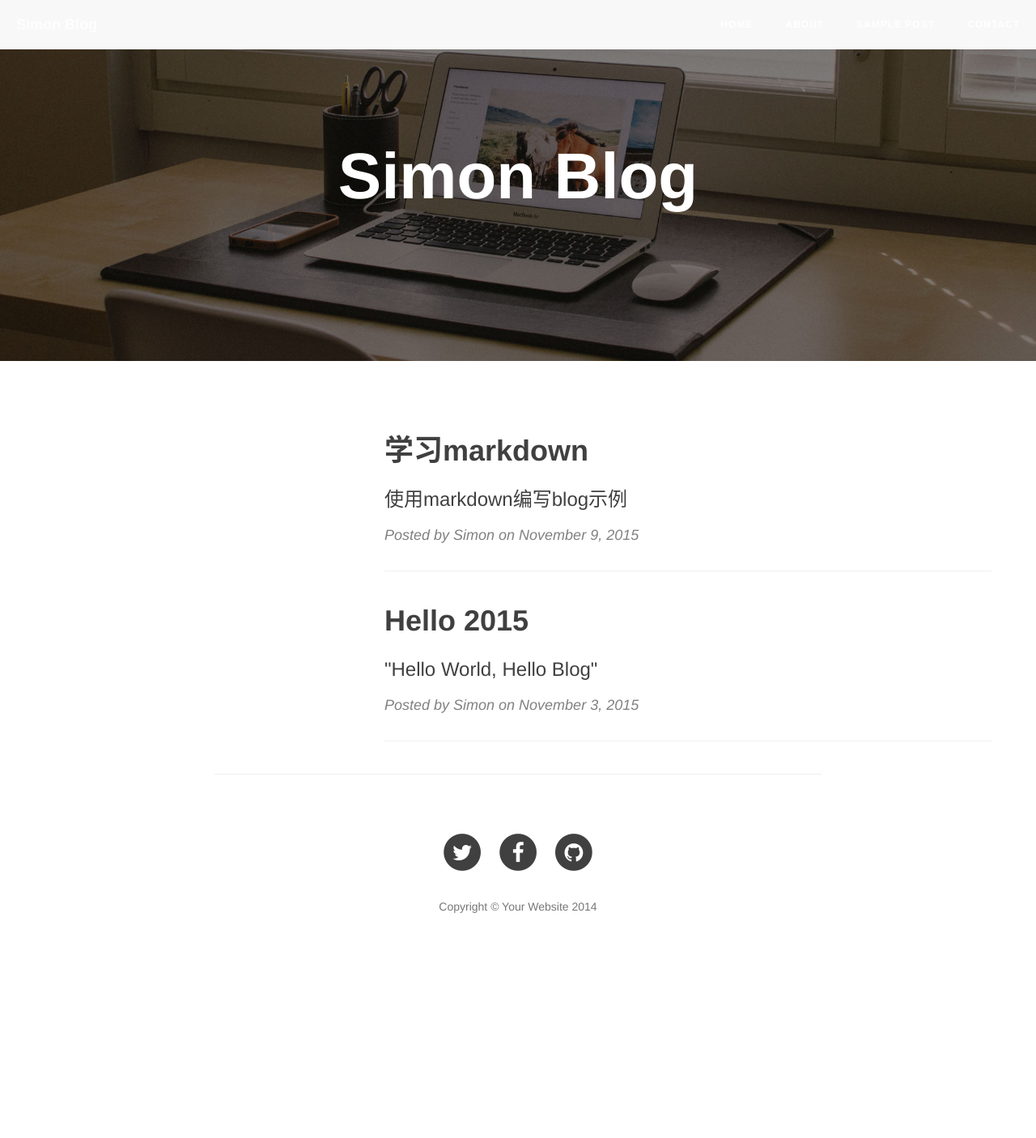
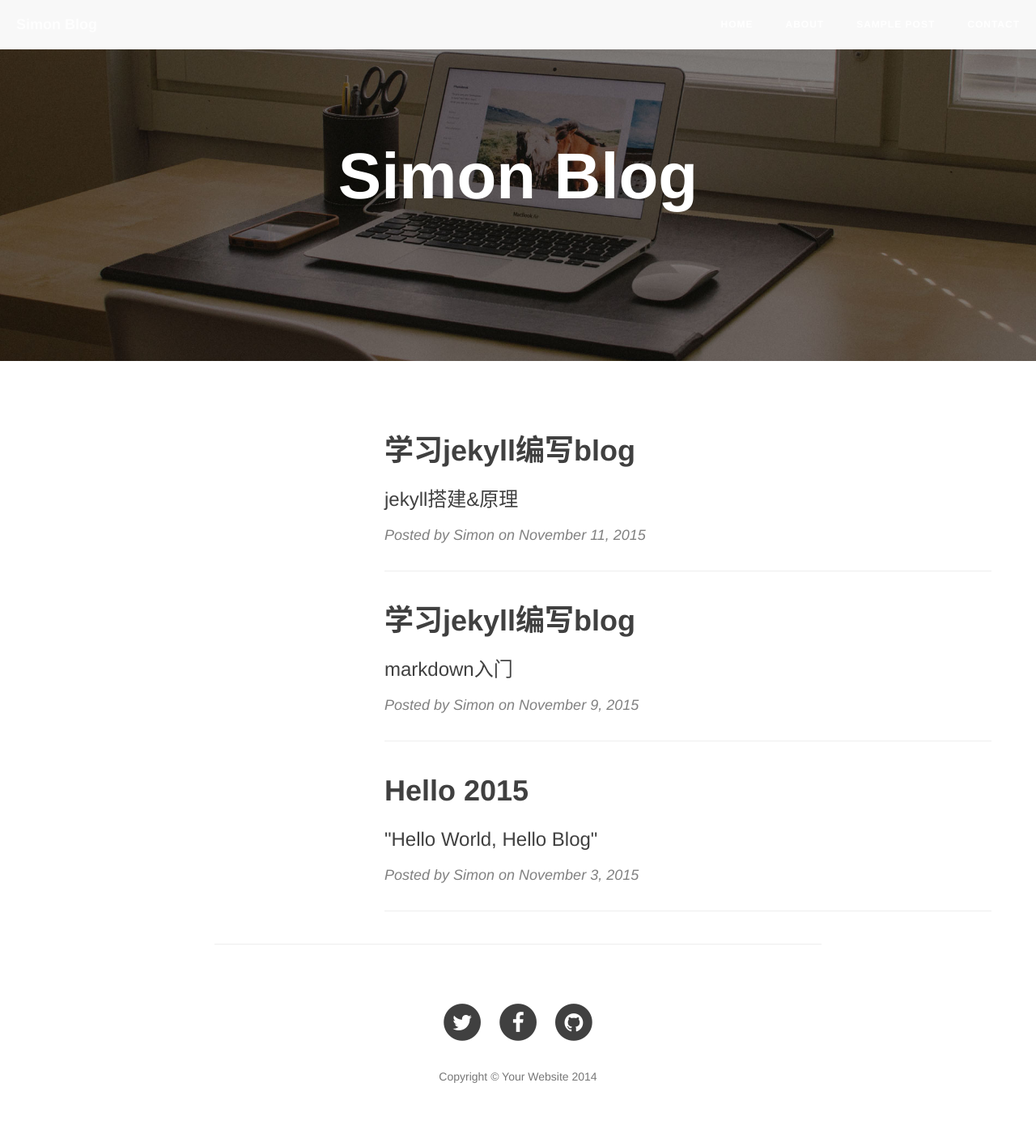
Before and after one commit to SimonAppBoy/SimonAppBoy.github.io, a Jekyll site: the page built from index.html, in a window 1280 px wide. Shown: the whole page at 81% size. Built offline with Jekyll 4.4.1, drawn with Linux system fonts in a browser that asks for light colours; nearby versions of some CDN libraries; the list of posts is cut into pages by our own code; before the commit the page ends 1196 px from its top, so only the background shows below that.

Commit message:
add new blog about create jekyll

```diff
--- a/_posts/2015-11-09-use-jekyll.markdown
+++ b/_posts/2015-11-09-use-jekyll.markdown
@@ -1,7 +1,7 @@
 ---
 layout:     post
-title:      "学习markdown"
-subtitle:   "使用markdown编写blog示例 "
+title:      "学习jekyll编写blog"
+subtitle:   "markdown入门"
 date:   2015-11-09
 author:     "Simon"
 header-img: "img/home-bg.jpg"
--- /dev/null
+++ b/_posts/2015-11-11-use-jekyll-2.markdown
@@ -0,0 +1,14 @@
+---
+layout:     post
+title:      "学习jekyll编写blog"
+subtitle:   "jekyll搭建&原理"
+date:   2015-11-11
+author:     "Simon"
+header-img: "img/home-bg.jpg"
+---
+
+## 搭建jekyll
+
+### jekyll是什么
+
+> Jekyll 是一个简单的博客形态的静态站点生产机器。它有一个模版目录，其中包含原始文本格式的文档，通过 Markdown （或者 Textile） 以及 Liquid 转化成一个完整的可发布的静态网站，你可以发布在任何你喜爱的服务器上。Jekyll 也可以运行在 GitHub Page 上，也就是说，你可以使用 GitHub 的服务来搭建你的项目页面、博客或者网站，而且是完全免费的。
```
